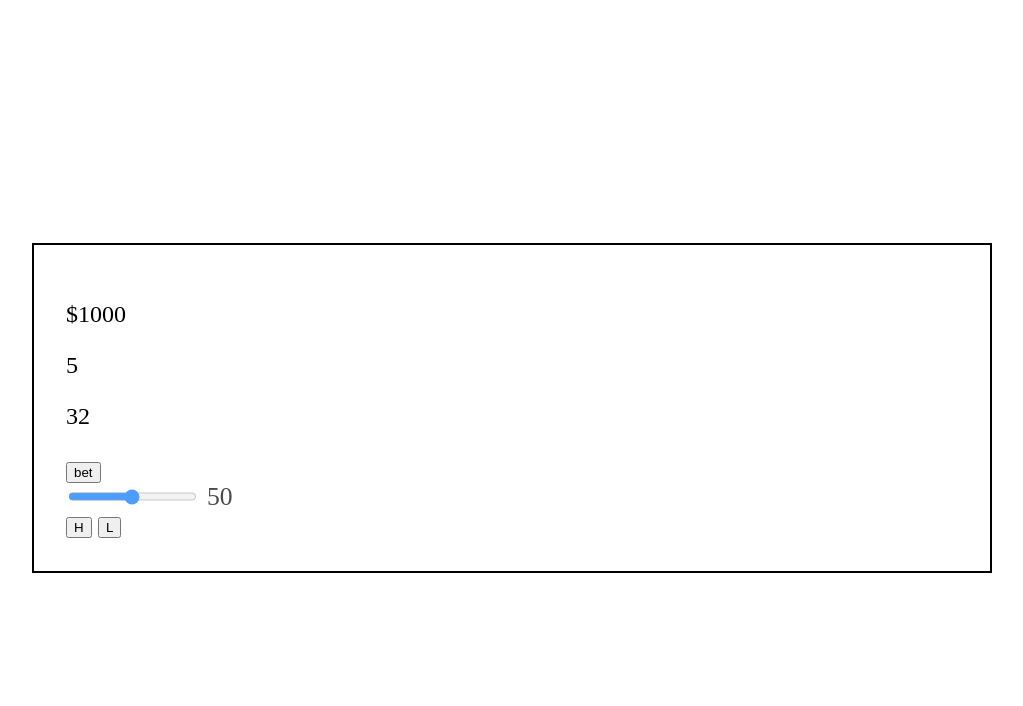
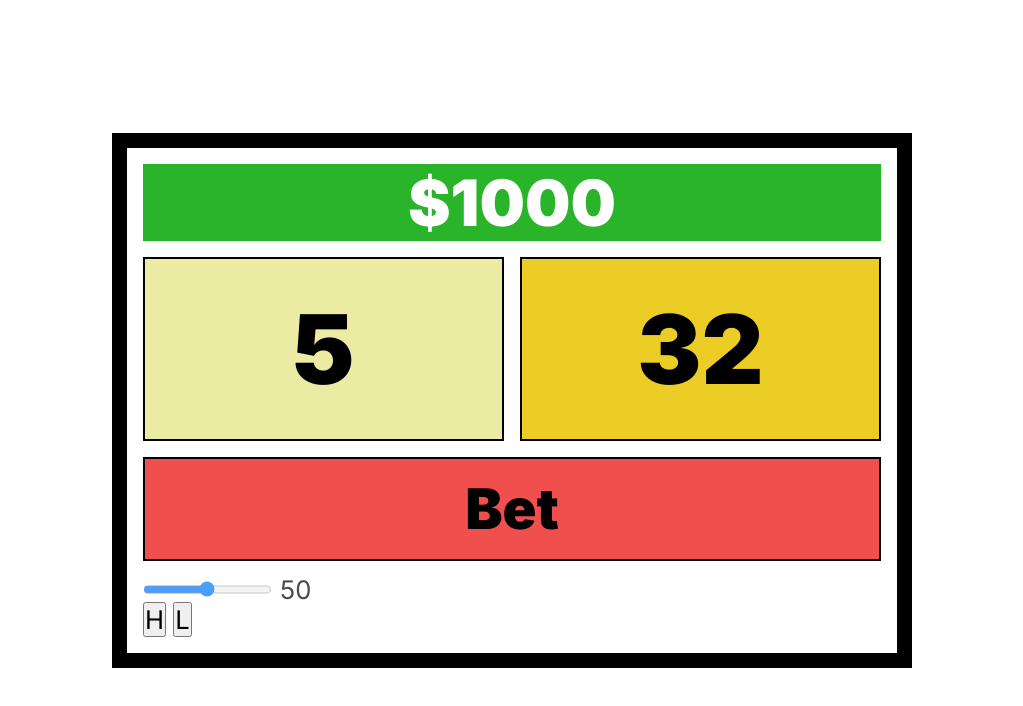
Before and after one commit to bengera/lucky-bet, a website built with Vite: page index.html in a window 1280 px wide. Shown: the whole page, without its empty margins (128-1151 px from the left). Built offline with nearby package versions, Linux system fonts and the light colour scheme.

Commit message:
add basic CSS

```diff
--- a/index.html
+++ b/index.html
@@ -16,8 +16,9 @@
 
       <main>
         <div class="grid">
-          <div class="account"></div>
+          <div class="account">
           <p class="account__value">$1000</p>
+        </div>
           <div class="numbers-display">
             <div class="initial-number">
               <p class="initial-number__value">5</p>
@@ -27,10 +28,10 @@
             </div>
           </div>
           <div class="betting-control">
-            <button class="btn-bet">bet</button>
+            <button class="btn-bet">Bet</button>
             <div class="slidecontainer">
               <input type="range" min="1" max="100" value="50" class="slider" id="myRange">
-            <p id="output" class="output">0</p>
+            <p id="output" class="output"></p>
             </div> <!--slidecontainer ene-->
             <div class="hi-lo-buttons">
             <button class="btn-high">H</button>
--- a/sass/abstracts/_colors.scss
+++ b/sass/abstracts/_colors.scss
@@ -1,5 +1,5 @@
 $color-green: rgb(42, 180, 42);
 $color-yellow-light: rgb(235, 235, 164);
-$color-yellow-dark: rgb(192, 192, 0);
-$color-red: rgb(204, 40, 40);
+$color-yellow-dark: rgb(235, 205, 37);
+$color-red: rgb(241, 78, 78);
 $color-grey: rgb(173, 173, 173);
--- a/sass/base/index.scss
+++ b/sass/base/index.scss
@@ -1,18 +1,27 @@
+@forward 'reset';
+@use "../abstracts/colors" as *;
+
 body {
     height: 100vh;
     display: flex;
     align-items: center;
     justify-content: center;
+    font-family: 'Inter', sans-serif;
 }
 
 .grid {
-    border: 2px solid black;
-    padding: 2rem;
+    border: 15px solid black;
+    padding: 1rem;
     font-size: 1.5rem;
 
 }
 
 .account {
+    background-color: $color-green;
+    color: #FFF;
+    font-size: 4rem;
+    font-weight: 900;
+    text-align: center;
 
     &__value{
 
@@ -20,20 +29,39 @@ body {
 }
 
 .numbers-display {
+    display: flex;
+    gap: 1rem;
+    justify-content: center;
+    margin-top: 1rem;
 
+}
+
+.initial-number,
+.target-number {
+    padding: 2rem;
+    border: 2px solid #000;
+    width: 50%;
+    text-align: center;
 }
 
 .initial-number {
 
+    background-color: $color-yellow-light;
+
     &__value{
+        font-size: 6rem;
+        font-weight: 900;
 
     }
 }
 
 .target-number {
 
+    background-color: $color-yellow-dark;
+
     &__value{
-
+        font-size: 6rem;
+        font-weight: 900;
     }
 }
 
@@ -42,7 +70,16 @@ body {
 }
 
 .btn-bet {
-
+    color: #000;
+    font-size: 3.5rem;
+    padding:1rem;
+    background-color: $color-red;
+    border: 0;
+    font-weight: 900;
+    border: 2px solid #000;
+    margin: 1rem 0;
+    width: 100%;
+    cursor: pointer;
 }
 
 .slidecontainer {
@@ -64,9 +101,6 @@ padding-left: 0.5rem;
 }
 
 
-.slider {
-
-}
 
 .hi-lo-buttons {
 
--- a/sass/utilities/_container.scss
+++ b/sass/utilities/_container.scss
@@ -1,5 +1,5 @@
 .container {
-    width: min(100% - 2rem, 60rem);
+    width: min(80% - 2rem, 50rem);
     margin-inline: auto;
 
 
```
